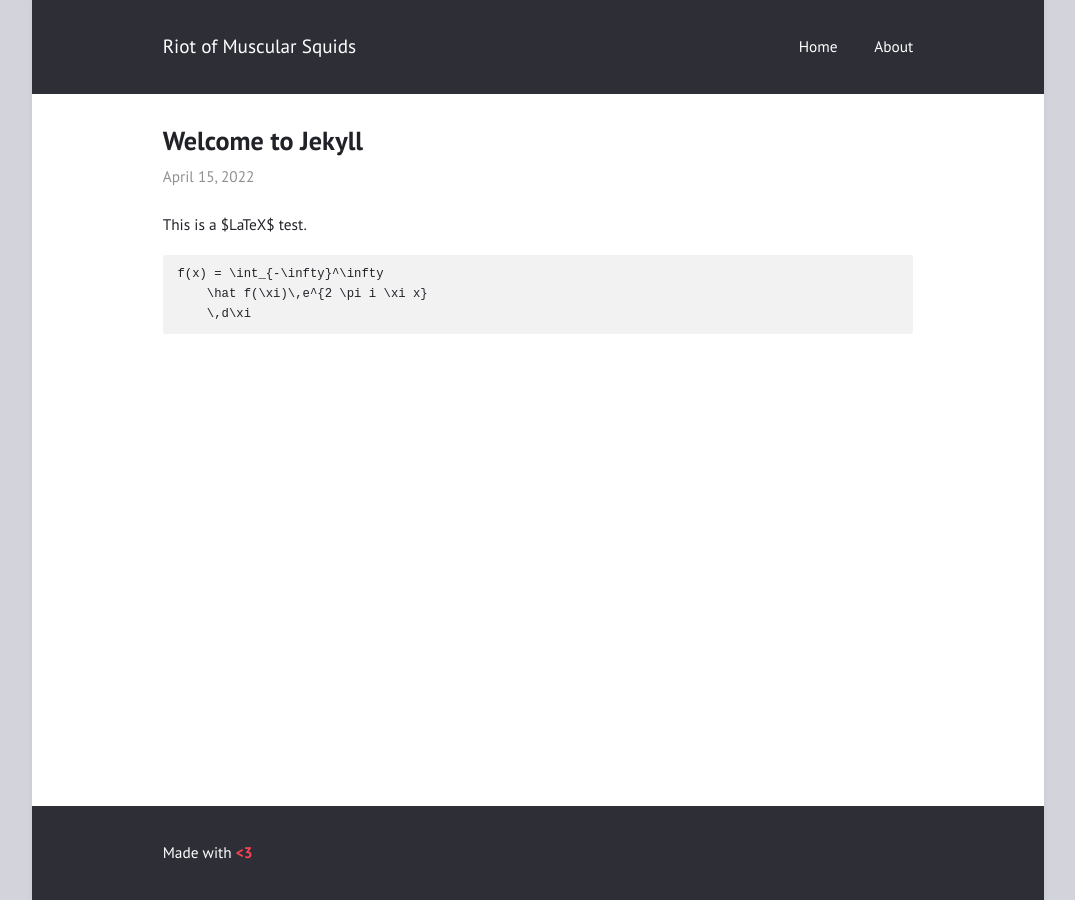
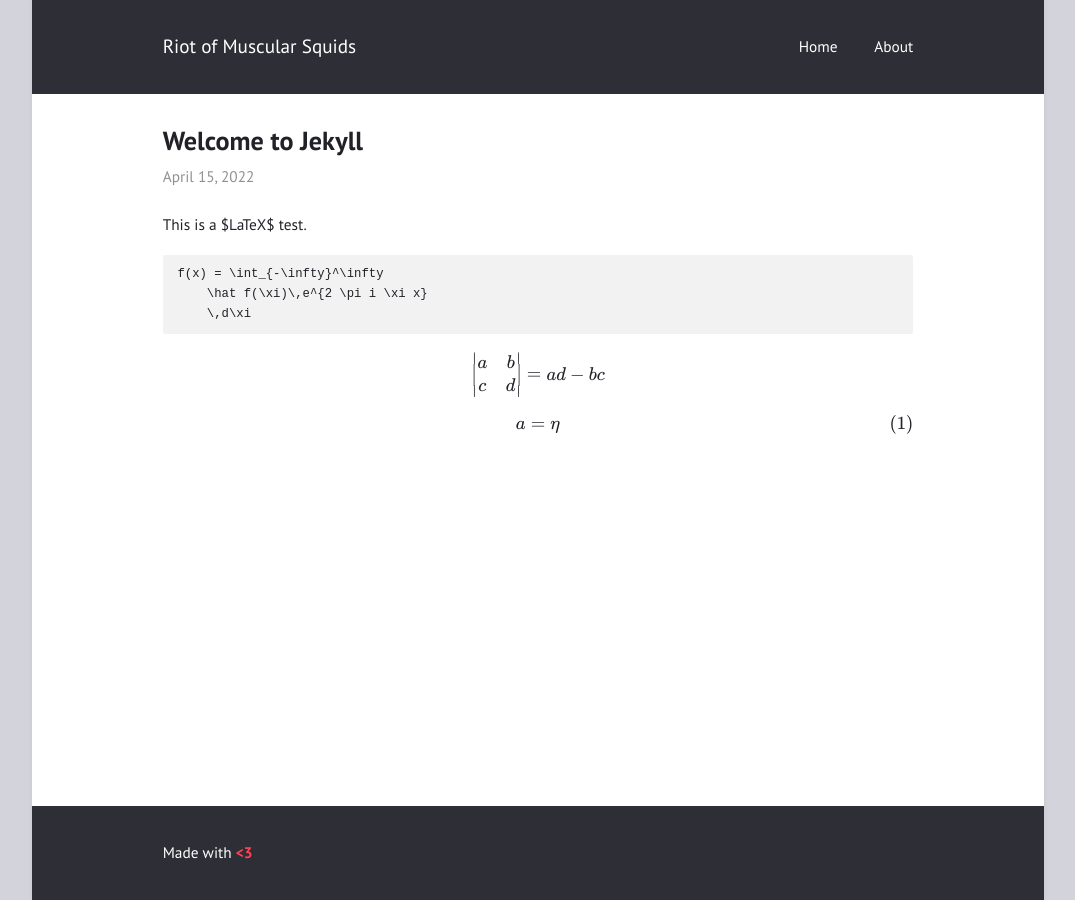
Before and after one commit to qlero/qlero.github.io, a Jekyll site: the page built from _posts/2022-04-15-KaTeX-test.md, in a window 1280 px wide. Shown: the whole page, without its empty margins (102-1177 px from the left). Built offline with Jekyll 4.4.1, drawn with Linux system fonts in a browser that asks for light colours.

Commit message:
test mathjax

````diff
--- a/_posts/2022-04-15-KaTeX-test.md
+++ b/_posts/2022-04-15-KaTeX-test.md
@@ -11,3 +11,15 @@ f(x) = \int_{-\infty}^\infty
     \hat f(\xi)\,e^{2 \pi i \xi x}
     \,d\xi
 ```
+
+$$
+\begin{vmatrix}
+  a & b\\
+  c & d
+\end{vmatrix}
+=ad-bc
+$$
+
+\begin{equation}
+a = \eta
+\end{equation}
````
